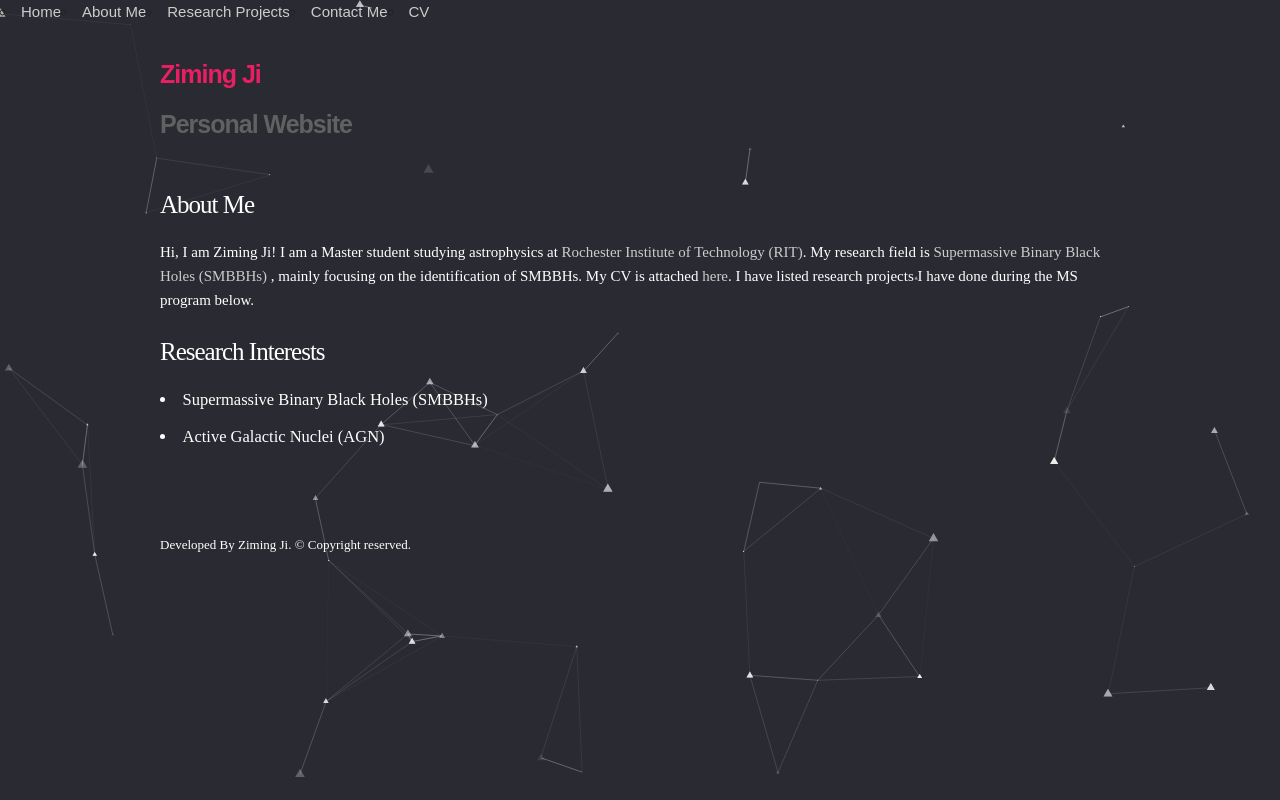
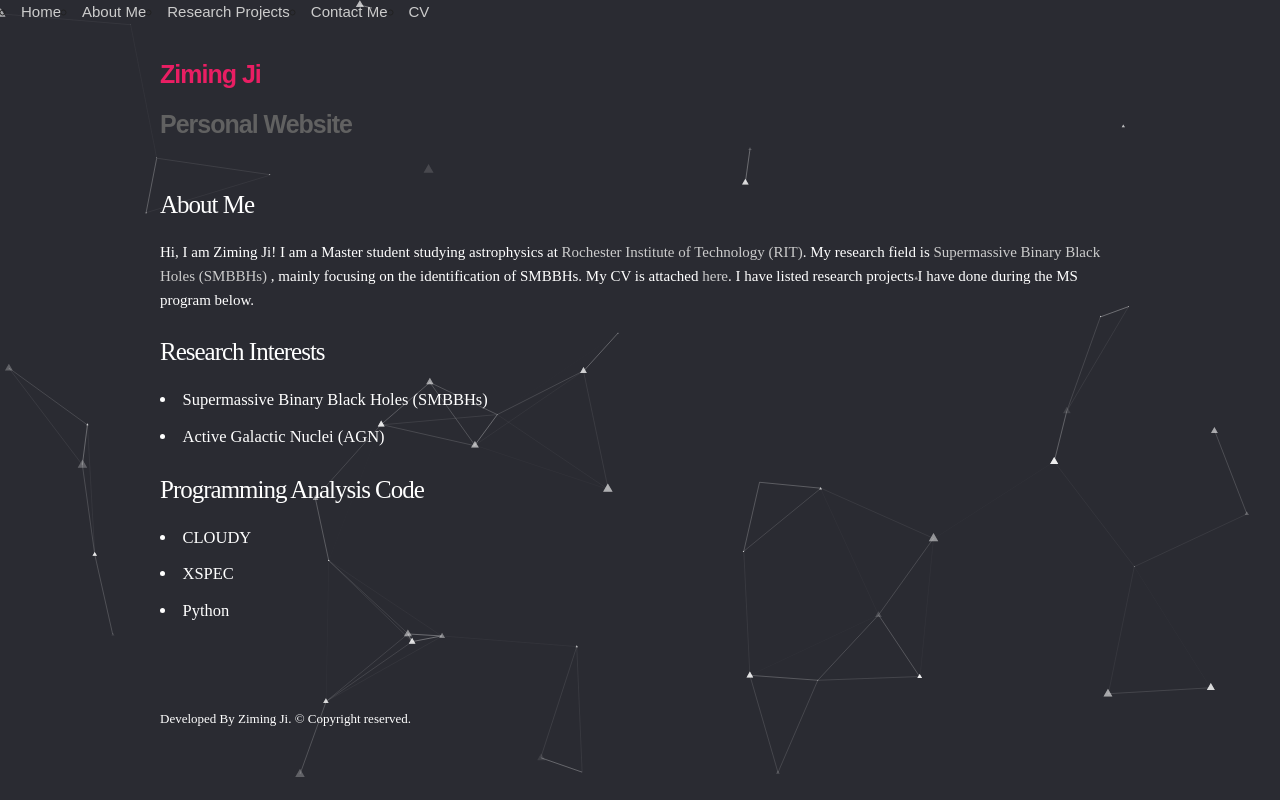
Before and after one commit to zj4050/zj4050.github.io, a plain HTML site: page about.html in a window 1280 px wide. Drawn offline with nearby package versions, Linux system fonts and the light colour scheme.

Commit message:
updates about page

```diff
--- a/about.html
+++ b/about.html
@@ -47,6 +47,15 @@
                 </ul>
             </section>
 
+            <section class="items-list">
+                <h1 class="sub-header">Programming Analysis Code</h1>
+                <ul>
+                    <li>CLOUDY</li>
+                    <li>XSPEC</li>
+                    <li>Python</li>
+                </ul>
+            </section>
+
         </div>
 
         <div class="container">
```
